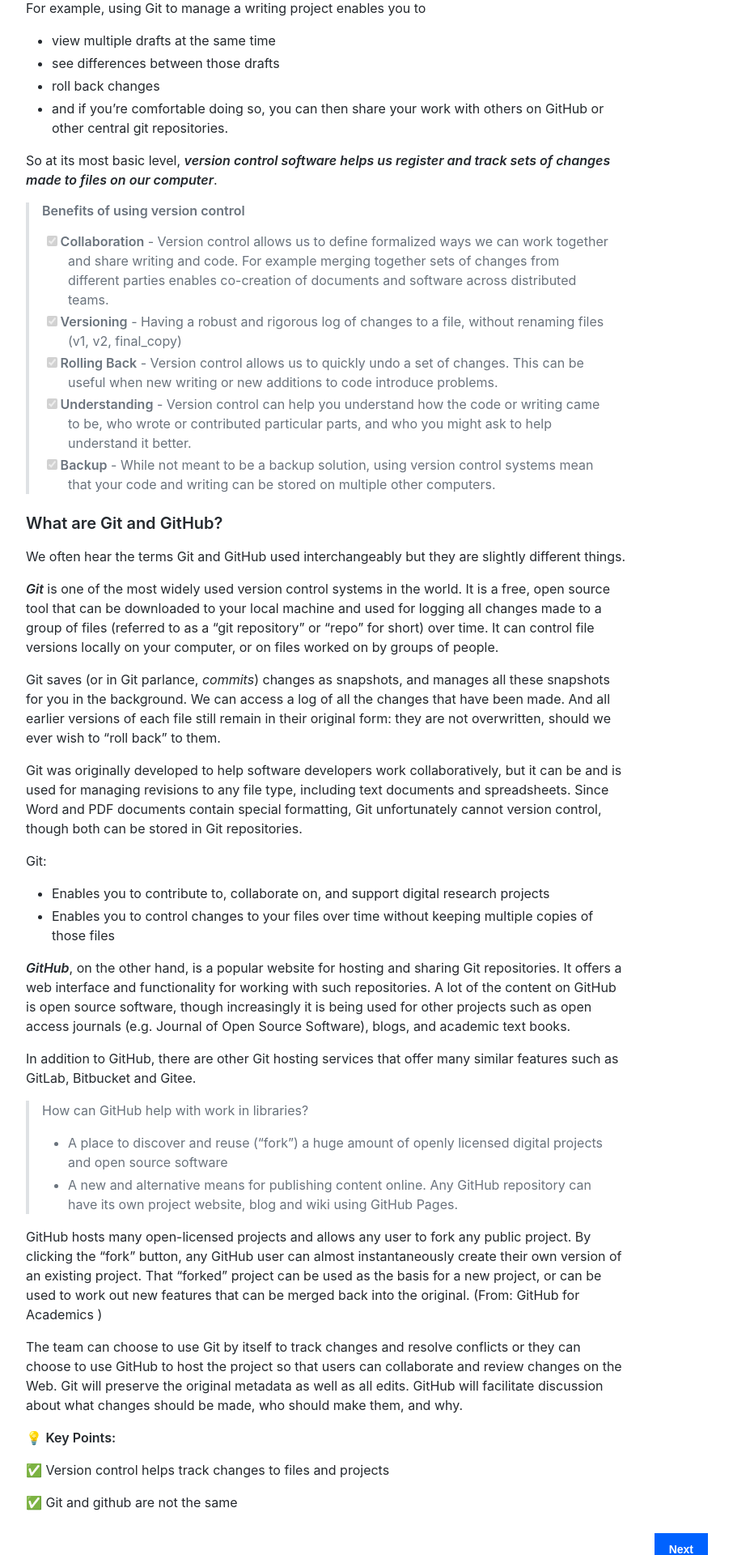
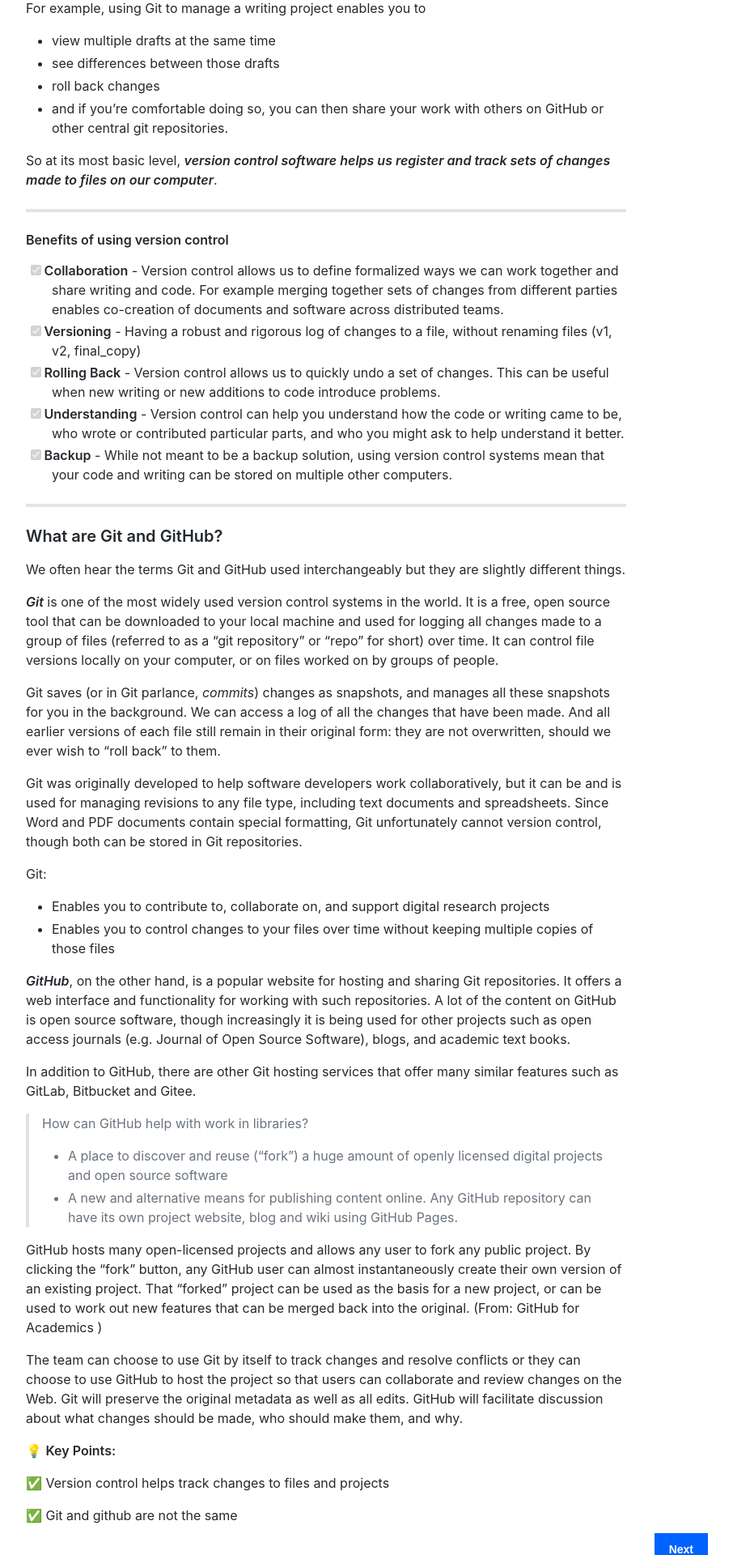
Before and after one commit to liamodwyer/github-pages, a Jekyll site: the page built from _workshop/index.md, in a window 1280 px wide. Shown: the part 1081-3001 px from the top of the page at 81% size, without its empty margins (365-1271 px from the left). Built offline with Jekyll 4.4.1, drawn with Linux system fonts in a browser that asks for light colours; some web fonts are replaced.

Commit message:
Remove blockquote

```diff
--- a/_workshop/index.md
+++ b/_workshop/index.md
@@ -24,16 +24,16 @@ For example, using Git to manage a writing project enables you to
 
 So at its most basic level, __*version control software helps us register and track sets of changes made to files on our computer*__.
 
+***
 
-> #### Benefits of using version control
-> - [x] __Collaboration__ - Version control allows us to define formalized ways we can work together and share writing and code. For example merging together sets of changes from different parties enables co-creation of documents and software across distributed teams.
-> - [x] __Versioning__ - Having a robust and rigorous log of changes to a file, without renaming files (v1, v2, final_copy)
-> - [x] __Rolling Back__ - Version control allows us to quickly undo a set of changes. This can be useful when new writing or new additions to code introduce problems.
-> - [x] __Understanding__ - Version control can help you understand how the code or writing came to be, who wrote or contributed particular parts, and who you might ask to help understand it better.
-> - [x] __Backup__ - While not meant to be a backup solution, using version control systems mean that your code and writing can be stored on multiple other computers.
+#### Benefits of using version control
+- [x] __Collaboration__ - Version control allows us to define formalized ways we can work together and share writing and code. For example merging together sets of changes from different parties enables co-creation of documents and software across distributed teams.
+- [x] __Versioning__ - Having a robust and rigorous log of changes to a file, without renaming files (v1, v2, final_copy)
+- [x] __Rolling Back__ - Version control allows us to quickly undo a set of changes. This can be useful when new writing or new additions to code introduce problems.
+- [x] __Understanding__ - Version control can help you understand how the code or writing came to be, who wrote or contributed particular parts, and who you might ask to help understand it better.
+- [x] __Backup__ - While not meant to be a backup solution, using version control systems mean that your code and writing can be stored on multiple other computers.
 
-
-
+***
 
 ### What are Git and GitHub?
 We often hear the terms Git and GitHub used interchangeably but they are slightly different things.
```
